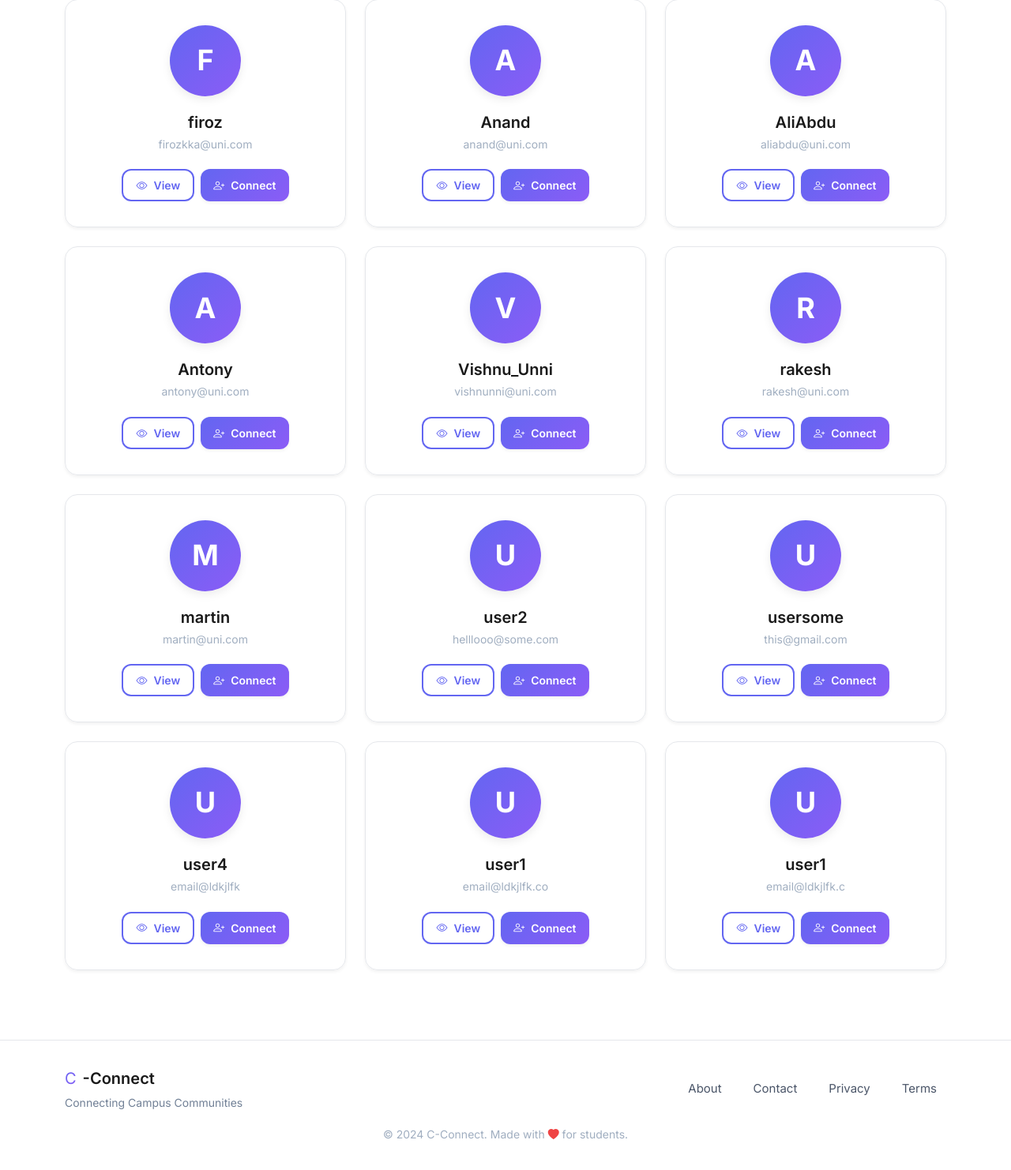
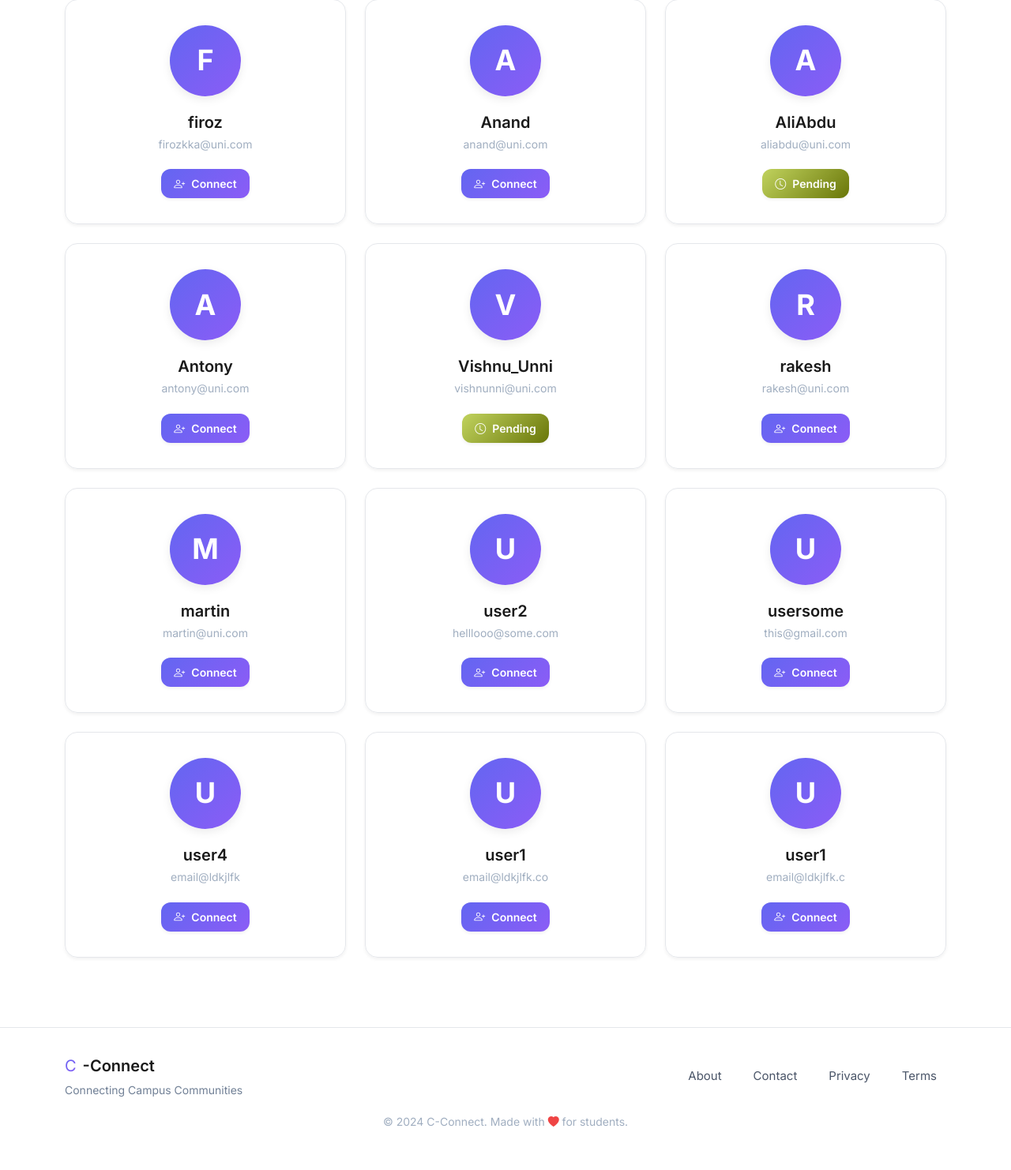
Before and after one commit to dp-by-dt/C-Connect, a Flask app: page /discover in a window 1280 px wide. Shown: the part 439-1921 px from the top of the page at 79% size. After the commit the page ends 1866 px from the top, so only its background shows below. Run offline with Flask 3, Linux system fonts and the light colour scheme; a user stored in the database is signed in; data comes from the database, SQL or seed files in the repository; both versions use the stored data as it was after the commit.

Commit message:
Day 13.4: Discover Cards clickable  - Made the buttons in the user cards in discover page dynamic also  - But poor design, needs improvement

```diff
--- a/blueprints/main/routes.py
+++ b/blueprints/main/routes.py
@@ -1,5 +1,5 @@
 from . import main
-from flask import render_template
+from flask import render_template, jsonify
 from flask_login import login_required, current_user
 from models import User, Profile  # For user discovery feature
 from models import Connection, ProfileVisit  # For viewing other user's profile
@@ -12,6 +12,28 @@ from flask import request
 from sqlalchemy import case, or_, and_, func
 
 from datetime import datetime, timezone
+
+
+
+#------------ Helper functions ---------
+def get_connection_status(viewer_id, target_id):
+    """For each of the user with other users
+    Returns: 'connected', 'pending', 'rejected', or None"""
+
+    conn = Connection.query.filter(
+        ((Connection.user_id == viewer_id) & (Connection.target_user_id == target_id)) |
+        ((Connection.user_id == target_id) & (Connection.target_user_id == viewer_id))
+    ).first()
+
+    if conn:
+        if conn.status == 'accepted':
+            return 'connected'
+        elif conn.status == 'pending':
+            return 'pending'
+        elif conn.status == 'rejected':
+            return 'rejected'
+    return None
+
 
 
 
@@ -107,9 +129,20 @@ def discover(): #uses pagination (for web pages)
              .all())
 
 
+    #return user's connection status
+    users_data = []
+    for user in users:
+        # DYNAMIC STATUS CHECK
+        conn_status = get_connection_status(current_user.id, user.id)
+        users_data.append({
+            'user': user,
+            'conn_status': conn_status
+        })
+
+
     has_next = page*per_page < total
     return render_template('main/discover.html',
-                         users=users,
+                         users=users_data,
                          page=page,
                          per_page=per_page,
                          has_next=has_next,
--- a/blueprints/main/templates/main/discover.html
+++ b/blueprints/main/templates/main/discover.html
@@ -4,6 +4,17 @@
 
 {% block extra_css %}
 <style>
+.btn-connected {
+    background: linear-gradient(135deg, rgb(94, 211, 94), rgb(9, 118, 9));
+    color: white;
+    box-shadow: var(--shadow-sm);
+}
+.btn-pending {
+    background: linear-gradient(135deg, rgb(193, 211, 94), rgb(105, 118, 9));
+    color: white;
+    box-shadow: var(--shadow-sm);
+}
+
 .discover-header {
     padding: 2.5rem 0;
     text-align: center;
@@ -225,34 +236,50 @@
     <!-- Users Grid -->
     <div class="users-grid">
         {% if users %}
-            {% for user in users %}
-            <div class="user-card glass-card animate-on-scroll" data-user-card>
+            {% for item in users %}
+            {% set user = item.user %}
+            {% set conn_status = item.conn_status %}
+            <div class="user-card glass-card animate-on-scroll" data-user-card
+            onclick="window.location.href='{{ url_for('main.view_user_profile', user_id=user.id) }}'" style="cursor: pointer;">  <!-- Might give error, but workds somehow -->
                 <!-- Avatar -->
                 <div class="user-avatar">{{ user.username[0].upper() }}</div>
 
                 <!-- User Info -->
                 <h3 class="user-name">
-                    <a href="{{ url_for('main.view_user_profile', user_id=user.id) }}">
                         {{ user.username }}
-                    </a>
                 </h3>
                 <p class="user-email">{{ user.email }}</p>
 
                 <!-- Actions -->
-                <form method="POST" action="{{ url_for('connections.connections_send', target_id=user.id) }}">
-                    <input type="hidden" name="csrf_token" value="{{ csrf_token() }}">
+                <div class="user-actions" style="justify-content: center;">
+
                     <div class="user-actions">
-                        <a
-                            href="{{ url_for('main.view_user_profile', user_id=user.id) }}"
-                            class="btn btn-outline-custom btn-sm"
-                        >
-                            <i class="bi bi-eye"></i> View
-                        </a>
-                        <button class="btn btn-primary-custom btn-sm connect-btn" data-user-id="{{ user.id }}">
+
+                        {% if conn_status=='connected' %}
+                        <button class="btn btn-connected btn-sm" data-user-id="{{ user.id }}">
+                            <i class="bi bi-check-circle"></i> Connected
+                        </button>
+
+                        {% elif conn_status=='pending' %}
+                            <button class="btn btn-pending btn-sm" data-user-id="{{ user.id }}">
+                            <i class="bi bi-clock"></i> Pending
+                        </button>
+
+                        {% else %}
+
+                    <form method="POST" action="{{ url_for('connections.connections_send', target_id=user.id) }}"
+                          style="display: inline;">
+                        <input type="hidden" name="csrf_token" value="{{ csrf_token() }}">
+                        <button type="submit" class="btn btn-primary-custom btn-sm connect-btn" data-user-id="{{ user.id }}">
                             <i class="bi bi-person-plus"></i> Connect
                         </button>
+                    </form>
+
+                        {% endif %}
                     </div>
-                </form>
+
+
+                </div>
             </div>
             {% endfor %}
         {% else %}
```
Also changed, not shown: blueprints/main/search.py (+29 -3 lines), project_document.md (+6 -0 lines), templates/components/user_card.html (added, +30 -0 lines), templates/components/user_card_action_btn.html (added, +23 -0 lines), instance/database.db, 1 other file.
